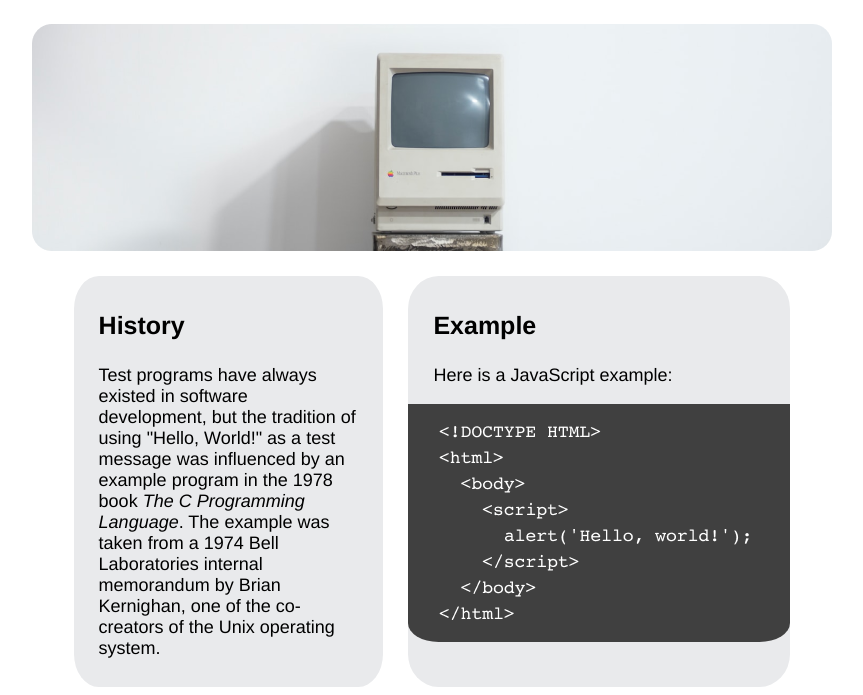
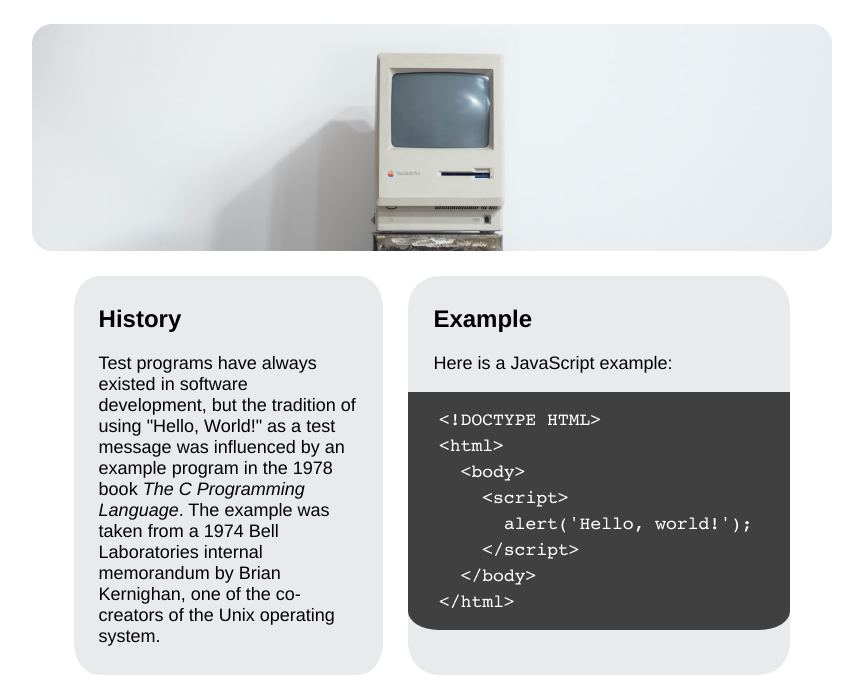
Before and after one commit to keetonlanzy/hello-449, a plain HTML site: page index.html in a window 1280 px wide. Shown: the part 132-827 px from the top of the page, without its empty margins (208-1071 px from the left). Drawn offline with Linux system fonts and the light colour scheme.

Commit message:
Validated

```diff
--- a/index.html
+++ b/index.html
@@ -16,14 +16,14 @@
     <section id="box">
 
         <section id="History">
-            <h1>History</h1>
+            <h2>History</h2>
             <p>
                 Test programs have always existed in software development, but the tradition of using "Hello, World!" as a test message was influenced by an example program in the 1978 book <em>The C Programming Language</em>. The example was taken from a 1974 Bell Laboratories internal memorandum by Brian Kernighan, one of the co-creators of the Unix operating system.
             </p>
         </section>
 
         <section id="Example">
-            <h1 class="padd">Example</h1>
+            <h2 class="padd">Example</h2>
             <p class="padd">Here is a JavaScript example:</p>
             <section id="blackcode">
                 <img id="codeimg" src="codeexample.png" alt="Image of code">
--- a/screen.css
+++ b/screen.css
@@ -56,6 +56,6 @@ p {
     border-bottom-right-radius: 8%;
 }
 
-h1 {
-    font-size: 25px;
+h2 {
+    font-size:x-large;
 }
```
